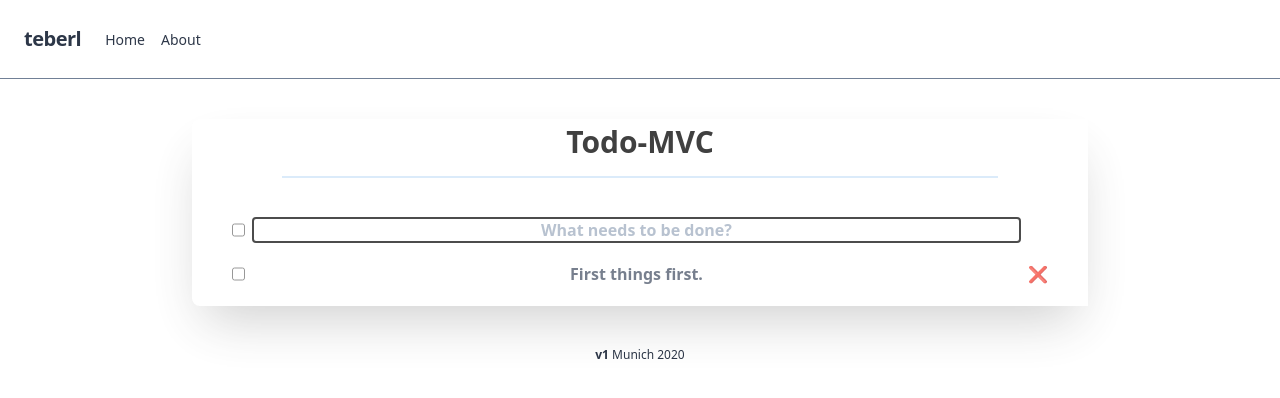
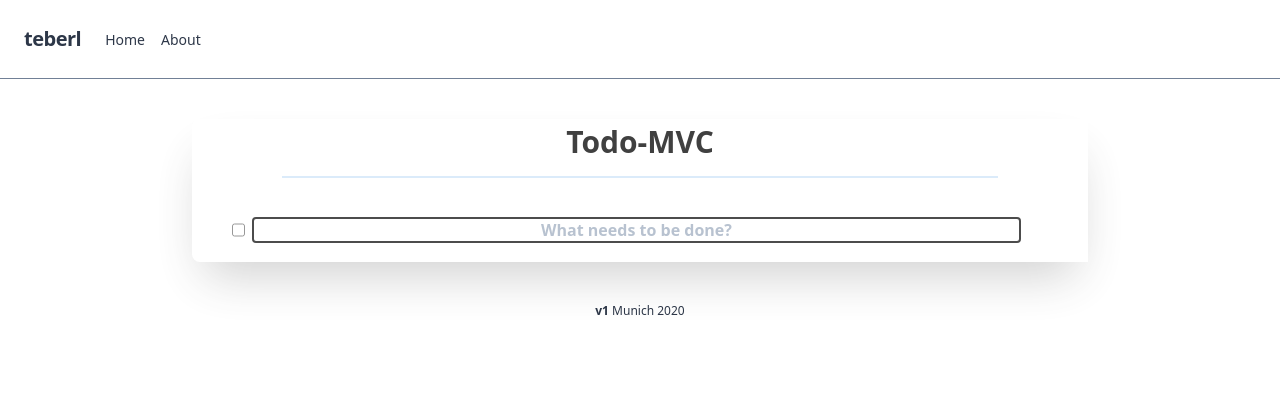
Before and after one commit to teberl/homepage_next, a Next.js app: page /todos in a window 1280 px wide. Shown: the top 398 px of the page. Built offline with nearby package versions, Linux system fonts and the light colour scheme.

Commit message:
Remove context

```diff
--- a/pages/todos/index.tsx
+++ b/pages/todos/index.tsx
@@ -1,13 +1,10 @@
 import { NextPage } from "next";
 import Layout from "../../components/Layout";
 import MainSection from "../../components/todos/MainSection";
-import { TodosCtxProvider } from "../../components/todos/context";
 
 const About: NextPage = () => (
   <Layout>
-    <TodosCtxProvider>
-      <MainSection />
-    </TodosCtxProvider>
+    <MainSection />
   </Layout>
 );
 
```
